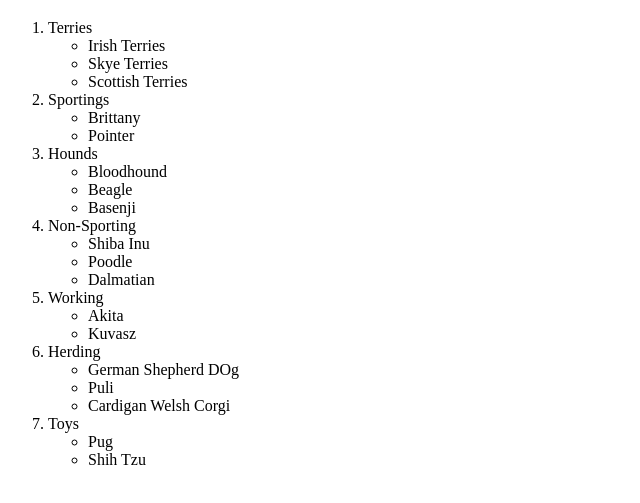
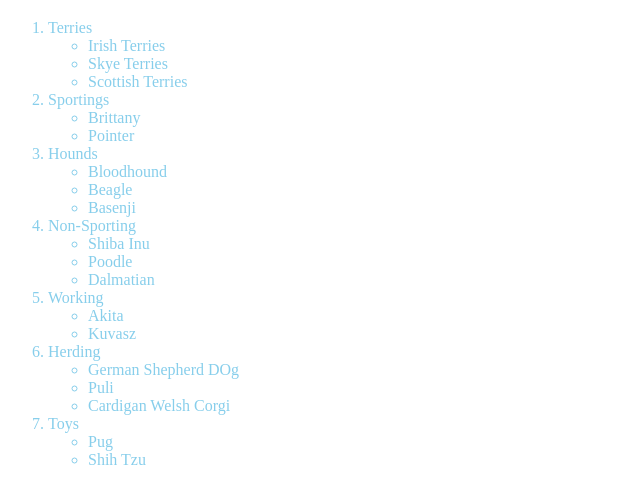
Before and after one commit to SoStellar/DII_M4_02, a plain HTML site: page index.html in a window 1280 px wide. Shown: the part 61-564 px from the top of the page, without its empty margins (0-640 px from the left). Drawn offline with Linux system fonts and the light colour scheme.

Commit message:
internal css done
by Ong

```diff
--- a/index.html
+++ b/index.html
@@ -1,6 +1,11 @@
 <!DOCTYPE html>
 <html>
     <head>
+        <style type="text/css">
+            li{
+                color:skyblue;
+            }
+        </style>
         <title>An example webpage</title>
     </head>
     <body>
```
